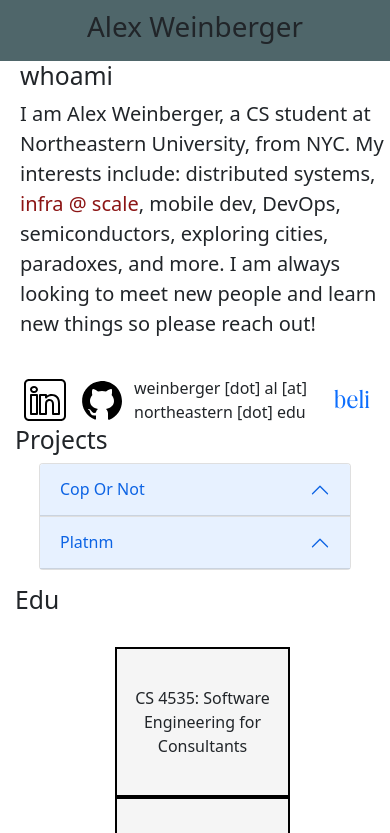
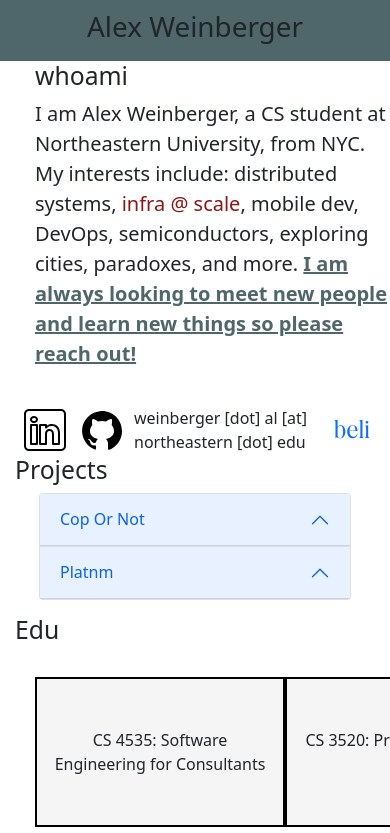
Before and after one commit to Alexcchip/Personal-site, a plain HTML site: page index.html in a window 390 px wide. Shown: the top 833 px of the page. Drawn offline with nearby package versions, Linux system fonts and the light colour scheme.

Commit message:
more responsive -- on mobile

```diff
--- a/index.html
+++ b/index.html
@@ -25,7 +25,7 @@
             <a style="text-decoration: none; color: #8C1515" href="https://cs153.stanford.edu/">infra @
                 scale</a>,
                 mobile dev, DevOps, semiconductors, exploring cities, paradoxes, and more.
-                I am always looking to meet new people and learn new things so please reach out!
+                <span class="reach-out">I am always looking to meet new people and learn new things so please reach out!</span>
             </p>
         </div>
         <div class="contactInfoLinks">
--- a/style.css
+++ b/style.css
@@ -30,6 +30,12 @@
     padding-left: 20px;
     padding-bottom: 20px;
     font-size: 20px;
+}
+
+.reach-out {
+    text-decoration: underline;
+    font-weight: bold;
+    color: #4f666a;
 }
 
 .contactInfo {
@@ -96,6 +102,12 @@
     margin: 20px 0;
 }
 
+.reach-out {
+    text-decoration: underline;
+    font-weight: bold;
+    color: #4f666a;
+}
+
 .photo-gallery h2 {
     text-align: center;
     margin-bottom: 20px;
@@ -152,10 +164,15 @@
     .photo-grid {
         gap: 15px;
         padding: 0 15px;
+        /* Keep horizontal scrolling on mobile */
+        display: flex;
+        flex-direction: row;
+        overflow-x: auto;
     }
 
     .photo-item {
         min-width: 200px;
+        flex-shrink: 0;
     }
 
     .photo-item img {
@@ -166,13 +183,13 @@
         gap: 10rem;
     }
 
-    /* .cool-section {
-        padding-left: 65px;
+    .cool-section {
+        padding-left: 35px;  /* More padding for bullet points */
     }
 
-    .coolitem li {
-        padding-left: 35px;
-    } */
+    .whoami {
+        padding-left: 35px;  /* More padding for interests section */
+    }
 
     .contactInfoLinks {
         display: flex;
@@ -183,6 +200,21 @@
         padding-left: 20px;
         padding-right: 20px;
     }
+
+    /* Education section horizontal scrolling on mobile */
+.class-list {
+    padding-left: 20px !important;
+    padding-right: 20px !important;
+    overflow-x: auto !important;
+    flex-wrap: nowrap !important;
+    justify-content: flex-start !important;
+    scrollbar-width: none !important;
+}
+
+.class-item {
+    min-width: 250px !important;
+    flex-shrink: 0 !important;
+}
 
 }
 
@@ -206,13 +238,14 @@
 }
 
 .cool-section {
-    padding-left: 50px;
+    padding-left: 20px;
+    padding-right: 20px;
 }
 
 .class-list {
     list-style: none;
-    padding-left: 100px;
-    padding-right: 100px;
+    padding-left: 50px;
+    padding-right: 50px;
     flex-direction: row;
     display: flex;
     flex-wrap: wrap;
@@ -238,3 +271,9 @@
     padding-left: 15px;
     padding-bottom: 15px;
 }
+
+
+.footer-link {
+    text-decoration: none;
+    color: black;
+}
```
